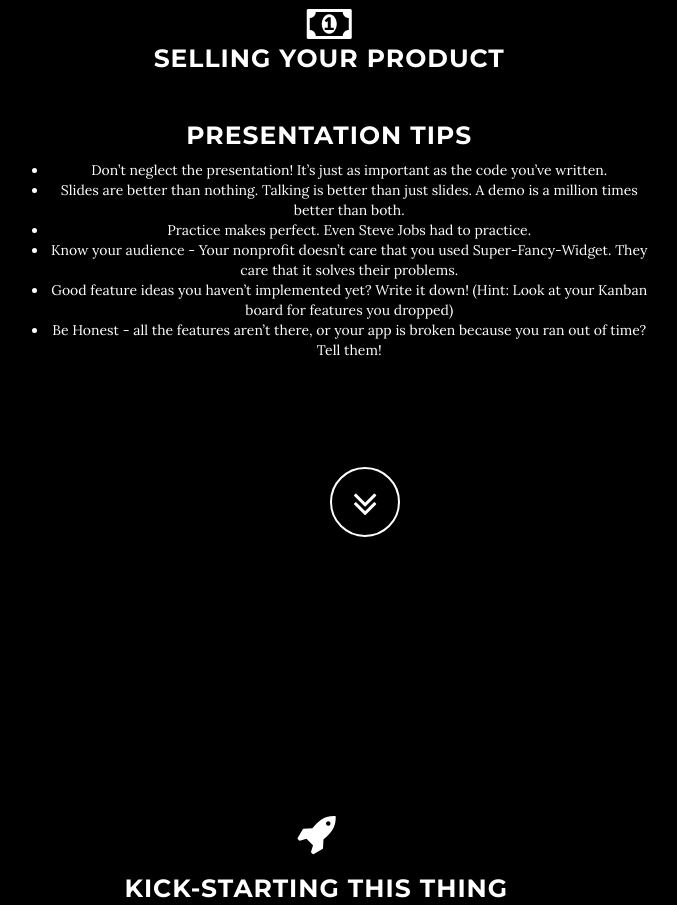
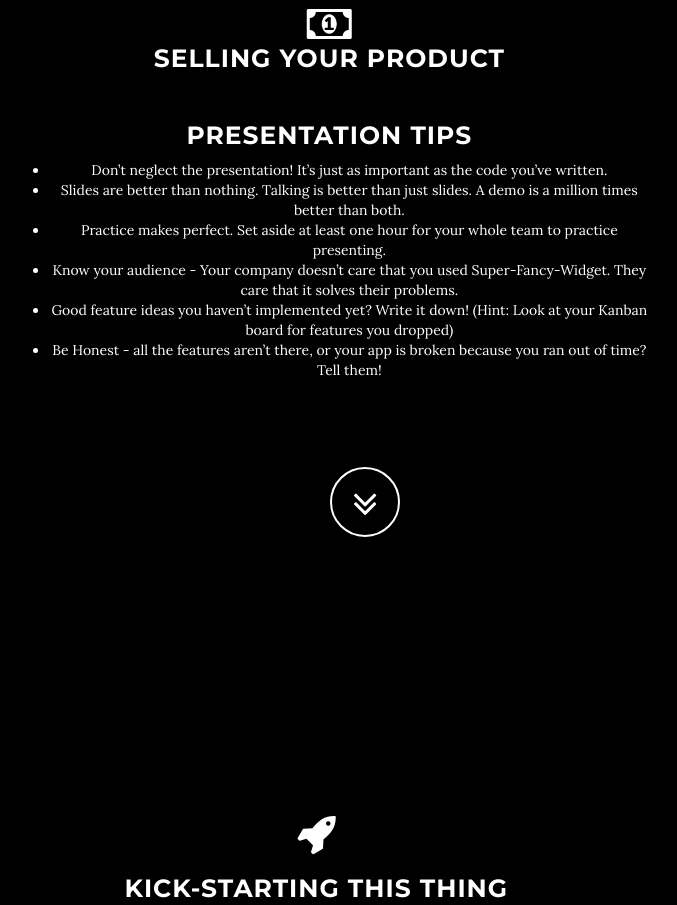
Before and after one commit to augustaByron/Hackatips, a plain HTML site: page index.html in a window 1280 px wide. Shown: the part 4180-5085 px from the top of the page, without its empty margins (275-952 px from the left). Drawn offline with nearby package versions, Linux system fonts and the light colour scheme.

Commit message:
Update index.html

```diff
--- a/index.html
+++ b/index.html
@@ -270,7 +270,7 @@
 									</hgroup>
 								</div>
 							</div>
-							<div class="item">
+							<!--<div class="item">
 								<div class="hero">
 									<hgroup>
 										<div class="teamwork-carousel-row">
@@ -288,7 +288,7 @@
 										</div>
 									</hgroup>
 								</div>
-							</div>
+							</div>-->
 							<a class="left carousel-control" href="#carousel-contain-scope" data-slide="prev"><span class="glyphicon glyphicon-chevron-left"></span></a>
   							<a class="right carousel-control" href="#carousel-contain-scope" data-slide="next"><span class="glyphicon glyphicon-chevron-right"></span></a>
 						</div>
@@ -335,8 +335,8 @@
 					<ul>
 						<li>Don’t neglect the presentation! It’s just as important as the code you’ve written.</li>
 						<li>Slides are better than nothing. Talking is better than just slides. A demo is a million times better than both.</li>
-						<li>Practice makes perfect. Even Steve Jobs had to practice.</li>
-						<li>Know your audience - Your nonprofit doesn’t care that you used Super-Fancy-Widget. They care that it solves their problems.</li>
+						<li>Practice makes perfect. Set aside at least one hour for your whole team to practice presenting.</li>
+						<li>Know your audience - Your company doesn’t care that you used Super-Fancy-Widget. They care that it solves their problems.</li>
 						<li>Good feature ideas you haven’t implemented yet? Write it down! (Hint: Look at your Kanban board for features you dropped)</li>
 						<li>Be Honest - all the features aren’t there, or your app is broken because you ran out of time? Tell them!</li>
 					</ul>
@@ -374,7 +374,7 @@
 				<h1>Your Secret Weapon</h1>
 				<div class="teamwork-carousel-row">
 					<h2>If you don't have to, don't start from scratch. We mean it.</h2>
-
+					<a href="http://getbootstrap.com/"><img src="http://getbootstrap.com/" alt="bootstrap"></a><a href="https://github.com/"><img src="/Technica/img/githublogo.png" alt="github"></a>
 				</div>
 			</div>
 		</div>
```
